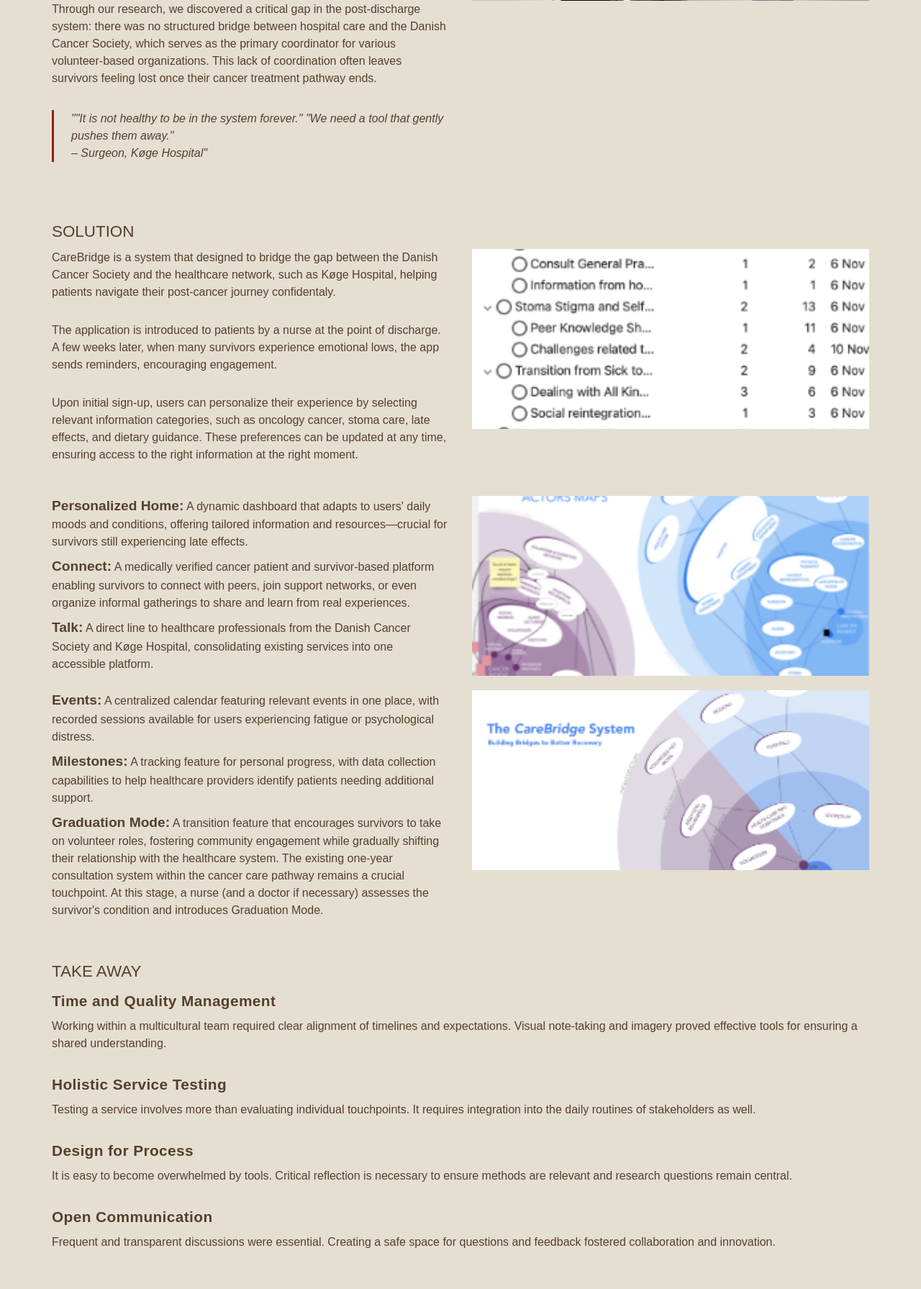
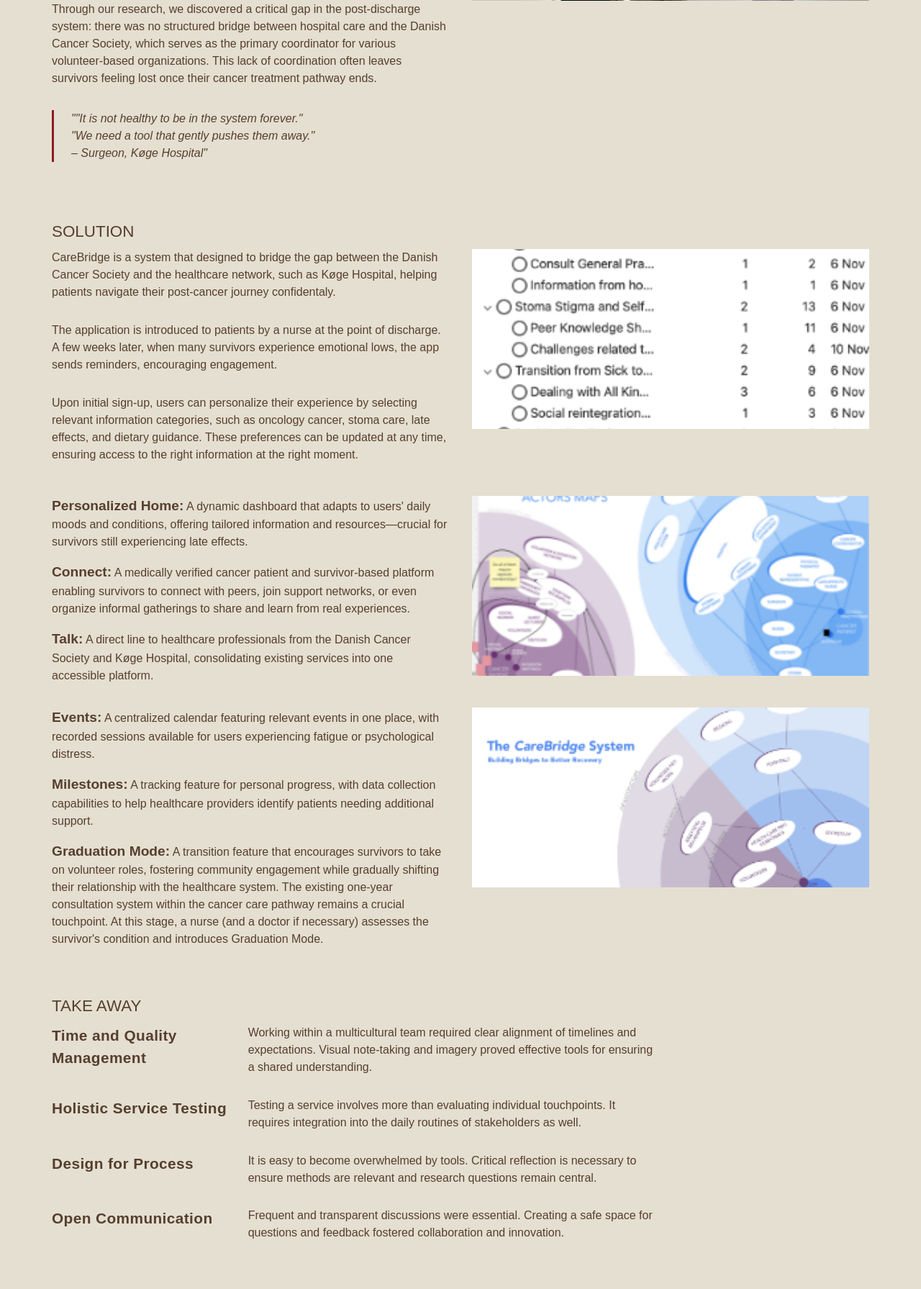
Before and after one commit to rinkun555/portfolio, a PHP site: page /kogehospital.html in a window 1280 px wide. Shown: the part 1893-3684 px from the top of the page at 72% size. Run offline with PHP 8.4, Linux system fonts and the light colour scheme; some web fonts are replaced.

Commit message:
lower page fix

```diff
--- a/kogehospital.html
+++ b/kogehospital.html
@@ -87,7 +87,7 @@
 
               <p>Through our research, we discovered a critical gap in the post-discharge system: there was no structured bridge between hospital care and the Danish Cancer Society, which serves as the primary coordinator for various volunteer-based organizations. This lack of coordination often leaves survivors feeling lost once their cancer treatment pathway ends.</p>
 
-              <p class="quote">""It is not healthy to be in the system forever."
+              <p class="quote">""It is not healthy to be in the system forever."<br>
                 "We need a tool that gently pushes them away."<br>
                 – Surgeon, Køge Hospital"</p>
             </div>
@@ -139,30 +139,30 @@
           </div>
         </div>
 
-        <div class="section">
+        <div class="section takeaway">
           <h2>TAKE AWAY</h2>
-          <div>
+          <div class="takeaway_inner">
             <h3 class="works_role_title">Time and Quality Management</h3>
             <p>Working within a multicultural team required clear alignment of timelines and expectations. Visual note-taking and imagery proved effective tools for ensuring a shared understanding.</p>
           </div>
 
-          <div>
+          <div class="takeaway_inner">
             <h3 class="works_role_title">Holistic Service Testing</h3>
             <p>Testing a service involves more than evaluating individual touchpoints. It requires integration into the daily routines of stakeholders as well.</p>
           </div>
 
-          <div>
+          <div class="takeaway_inner">
             <h3 class="works_role_title">Design for Process</h3>
             <p>It is easy to become overwhelmed by tools. Critical reflection is necessary to ensure methods are relevant and research questions remain central.</p>
           </div>
 
-          <div>
+          <div class="takeaway_inner">
             <h3 class="works_role_title">Open Communication</h3>
             <p>Frequent and transparent discussions were essential. Creating a safe space for questions and feedback fostered collaboration and innovation.</p>
           </div>
         </div>
 
-        <div class="section">
+        <div class="section method">
           <h2>METHODS & TOOLS</h2>
           <ul>
             <li>Semi-Structured Interviews</li>
--- a/styles.css
+++ b/styles.css
@@ -1003,7 +1003,7 @@ body:not(.work-page-common) .images-container .image-column .project-image.small
 		display: flex;
 }
 .work-page-common .case-study-container .text-column .section .my-role-list .inner_title {
-		margin-bottom: 0.5rem;
+		margin-bottom: 1rem;
 }
 .work-page-common .case-study-container .text-column .section .my-role-list .inner_title .title_bold {
 		list-style-type: none;
--- a/styles.scss
+++ b/styles.scss
@@ -845,7 +845,7 @@ body:not(.work-page-common) .images-container {
 
 
           .inner_title{
-            margin-bottom: 0.5rem;
+            margin-bottom: 1rem;
             .title_bold{
               list-style-type: none;
               font-size: 1.2rem;
```
Also changed, not shown: ikea_sensemaking.html (+5 -30 lines), ikea_serviceorigami.html (+5 -30 lines).
